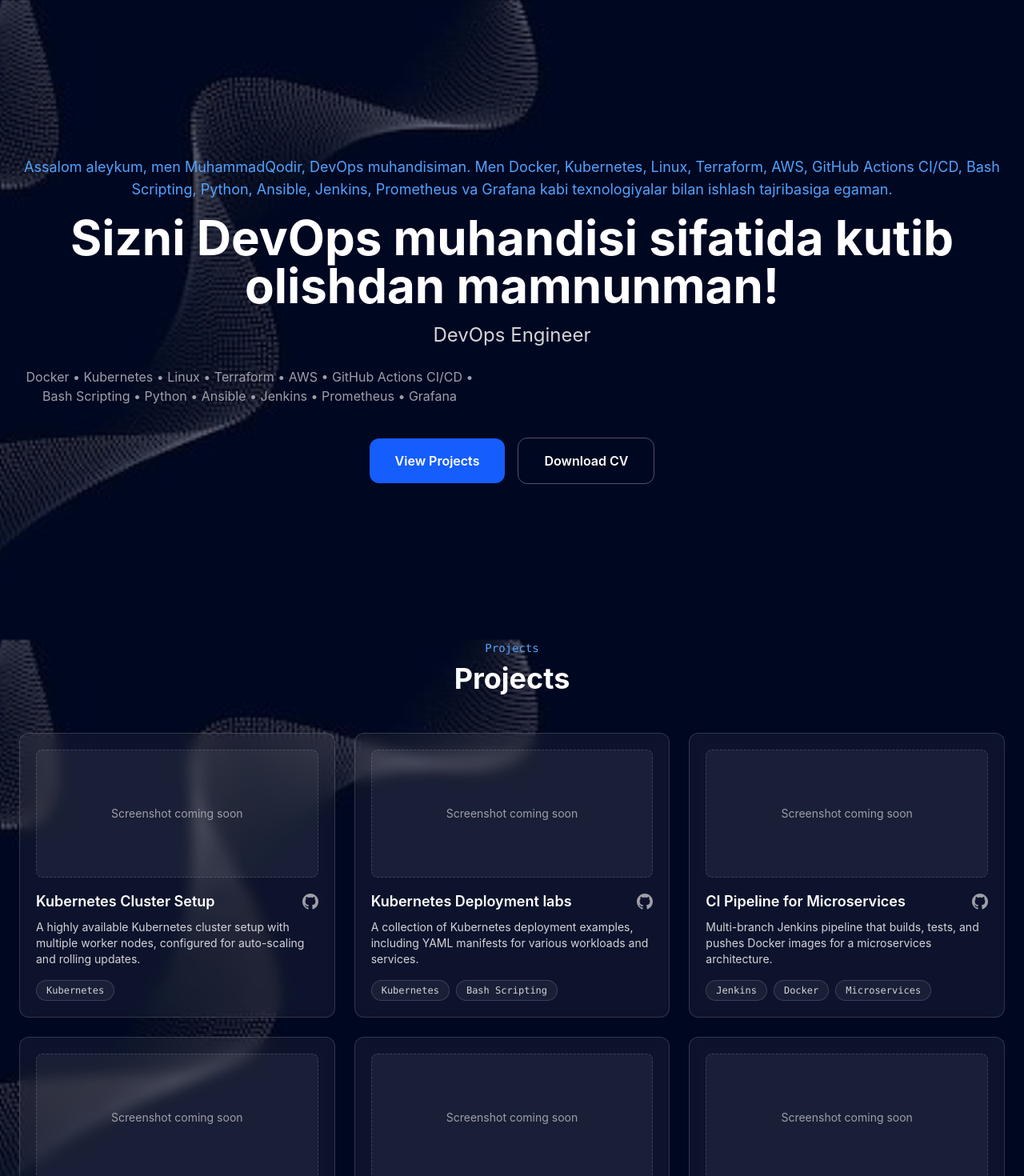
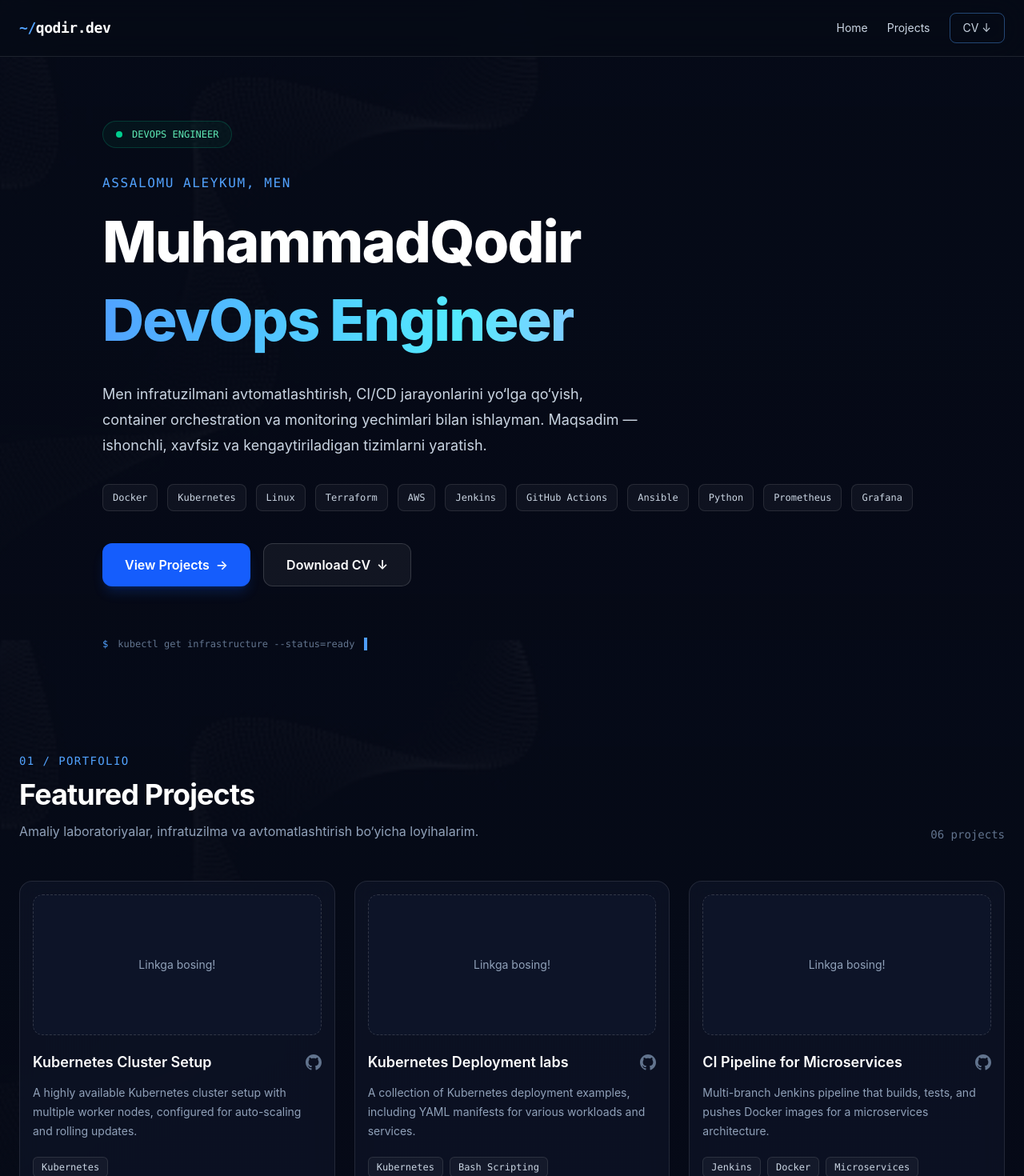
Before and after one commit to Ismoilov05/qodir-devops-portfolio, a React (Vite) app: page / in a window 1280 px wide. Shown: the top 1470 px of the page at 80% size. Built offline with nearby package versions, Linux system fonts and the light colour scheme.

Commit message:
ui updated

```diff
--- a/src/App.tsx
+++ b/src/App.tsx
@@ -1,19 +1,27 @@
+
 import { projects } from "./projects";
 
-function ProjectImage({ title, image }: { title: string; image: string }) {
+function ProjectImage({
+  title,
+  image,
+}: {
+  title: string;
+  image: string;
+}) {
   if (image) {
     return (
       <img
         src={image}
         alt={title}
-        className="h-40 w-full rounded-lg object-cover"
+        loading="lazy"
+        className="h-44 w-full rounded-xl object-cover transition duration-500 group-hover:scale-[1.02]"
       />
     );
   }
 
   return (
-    <div className="flex h-40 w-full items-center justify-center rounded-lg border border-dashed border-white/15 bg-white/5 text-sm text-zinc-400">
-      Screenshot coming soon
+    <div className="flex h-44 w-full items-center justify-center rounded-xl border border-dashed border-white/15 bg-slate-900/80 text-sm text-slate-400">
+      Linkga bosing!
     </div>
   );
 }
@@ -21,60 +29,153 @@ function ProjectImage({ title, image }: { title: string; image: string }) {
 export default function App() {
   return (
     <div
-      className="min-h-screen text-white"
+      className="min-h-screen overflow-hidden bg-[#060a16] text-white"
       style={{
-        backgroundImage: "url(/qodir-devops-portfolio/bg.jpg)",
+        backgroundImage:
+          "linear-gradient(rgba(6,10,22,0.88), rgba(6,10,22,0.96)), url(/qodir-devops-portfolio/bg.jpg)",
         backgroundSize: "cover",
         backgroundPosition: "center",
         backgroundAttachment: "fixed",
-        backgroundColor: "#060a16",
       }}
     >
+      {/* Navigation */}
+      <header className="sticky top-0 z-50 border-b border-white/10 bg-[#060a16]/80 backdrop-blur-xl">
+        <nav className="container mx-auto flex items-center justify-between px-6 py-4">
+          <a
+            href="#home"
+            className="font-mono text-lg font-bold tracking-tight"
+          >
+            <span className="text-blue-400">~/</span>qodir.dev
+          </a>
+
+          <div className="flex items-center gap-6 text-sm text-slate-300">
+            <a
+              href="#home"
+              className="transition hover:text-blue-400"
+            >
+              Home
+            </a>
+            <a
+              href="#projects"
+              className="transition hover:text-blue-400"
+            >
+              Projects
+            </a>
+            <a
+              href="/qodir-devops-portfolio/cv.pdf"
+              download
+              className="rounded-lg border border-blue-400/40 px-4 py-2 text-blue-300 transition hover:bg-blue-500/10"
+            >
+              CV ↓
+            </a>
+          </div>
+        </nav>
+      </header>
+
       {/* Hero */}
-      <section className="container mx-auto flex min-h-screen items-center justify-center px-6">
-        <div className="text-center">
-          <p className="mb-4 text-blue-400 text-lg">
-          Assalom aleykum, men MuhammadQodir, DevOps muhandisiman. Men Docker, Kubernetes, Linux, Terraform, AWS, GitHub Actions CI/CD, Bash Scripting, Python, Ansible, Jenkins, Prometheus va Grafana kabi texnologiyalar bilan ishlash tajribasiga egaman.
-          </p>
-          <p className="text-6xl font-bold">
-            Sizni DevOps muhandisi sifatida kutib olishdan mamnunman!
+      <main id="home">
+        <section className="container mx-auto flex min-h-[85vh] items-center px-6 py-20">
+          <div className="mx-auto w-full max-w-5xl">
+            <div className="mb-8 inline-flex items-center gap-3 rounded-full border border-emerald-400/20 bg-emerald-400/5 px-4 py-2 font-mono text-xs text-emerald-300">
+              <span className="h-2 w-2 animate-pulse rounded-full bg-emerald-400" />
+              DEVOPS ENGINEER
+            </div>
+
+            <p className="mb-4 font-mono text-sm tracking-widest text-blue-400 sm:text-base">
+              ASSALOMU ALEYKUM, MEN
             </p>
 
-          <h2 className="mt-4 text-2xl text-zinc-300">
+            <h1 className="max-w-4xl text-5xl font-extrabold leading-tight tracking-tight sm:text-6xl md:text-7xl">
+              MuhammadQodir
+              <span className="mt-2 block bg-gradient-to-r from-blue-400 via-cyan-300 to-violet-400 bg-clip-text text-transparent">
                 DevOps Engineer
-          </h2>
+              </span>
+            </h1>
 
-          <p className="mt-6 max-w-xl text-zinc-400">
-            Docker • Kubernetes • Linux • Terraform • AWS • GitHub Actions  CI/CD • Bash Scripting • Python • Ansible • Jenkins • Prometheus • Grafana
+            <p className="mt-8 max-w-2xl text-base leading-8 text-slate-300 sm:text-lg">
+              Men infratuzilmani avtomatlashtirish, CI/CD
+              jarayonlarini yo‘lga qo‘yish, container orchestration
+              va monitoring yechimlari bilan ishlayman.
+              Maqsadim — ishonchli, xavfsiz va kengaytiriladigan
+              tizimlarni yaratish.
             </p>
 
-          <div className="mt-10 flex flex-wrap items-center justify-center gap-4">
+            <div className="mt-8 flex flex-wrap gap-3">
+              {[
+                "Docker",
+                "Kubernetes",
+                "Linux",
+                "Terraform",
+                "AWS",
+                "Jenkins",
+                "GitHub Actions",
+                "Ansible",
+                "Python",
+                "Prometheus",
+                "Grafana",
+              ].map((tech) => (
+                <span
+                  key={tech}
+                  className="rounded-lg border border-white/10 bg-white/[0.04] px-3 py-2 font-mono text-xs text-slate-300 transition hover:border-blue-400/50 hover:text-blue-300"
+                >
+                  {tech}
+                </span>
+              ))}
+            </div>
+
+            <div className="mt-10 flex flex-wrap gap-4">
               <a
                 href="#projects"
-              className="inline-block rounded-xl bg-blue-600 px-8 py-4 font-semibold text-white transition hover:bg-blue-700"
+                className="inline-flex items-center gap-2 rounded-xl bg-blue-600 px-7 py-3.5 font-semibold shadow-lg shadow-blue-600/20 transition hover:-translate-y-0.5 hover:bg-blue-500"
               >
                 View Projects
+                <span aria-hidden="true">→</span>
               </a>
 
               <a
                 href="/qodir-devops-portfolio/cv.pdf"
                 download
-              className="inline-block rounded-xl border border-white/30 px-8 py-4 font-semibold text-white transition hover:border-blue-400 hover:text-blue-400"
+                className="inline-flex items-center gap-2 rounded-xl border border-white/15 bg-white/5 px-7 py-3.5 font-semibold text-white transition hover:border-blue-400/50 hover:bg-blue-500/10"
               >
                 Download CV
+                <span aria-hidden="true">↓</span>
               </a>
+            </div>
+
+            <div className="mt-16 flex items-center gap-3 font-mono text-xs text-slate-500">
+              <span className="text-blue-400">$</span>
+              <span>kubectl get infrastructure --status=ready</span>
+              <span className="h-4 w-1 animate-pulse bg-blue-400" />
             </div>
           </div>
         </section>
 
         {/* Projects */}
-      <section id="projects" className="container mx-auto px-6 pb-24">
-        <p className="mb-2 text-center font-mono text-sm text-blue-400">
-          Projects
+        <section
+          id="projects"
+          className="container mx-auto scroll-mt-24 px-6 pb-24 pt-12"
+        >
+          <div className="mb-12">
+            <p className="mb-3 font-mono text-sm tracking-widest text-blue-400">
+              01 / PORTFOLIO
             </p>
-        <h2 className="mb-12 text-center text-4xl font-bold">
-          Projects
+
+            <div className="flex flex-col justify-between gap-4 sm:flex-row sm:items-end">
+              <div>
+                <h2 className="text-3xl font-bold tracking-tight sm:text-4xl">
+                  Featured Projects
                 </h2>
+                <p className="mt-3 max-w-xl leading-7 text-slate-400">
+                  Amaliy laboratoriyalar, infratuzilma va
+                  avtomatlashtirish bo‘yicha loyihalarim.
+                </p>
+              </div>
+
+              <span className="font-mono text-sm text-slate-500">
+                {String(projects.length).padStart(2, "0")} projects
+              </span>
+            </div>
+          </div>
 
           <div className="grid gap-6 sm:grid-cols-2 lg:grid-cols-3">
             {projects.map((project) => (
@@ -83,41 +184,65 @@ export default function App() {
                 href={project.githubUrl}
                 target="_blank"
                 rel="noopener noreferrer"
-              className="group flex flex-col rounded-xl border border-white/15 bg-white/5 p-5 backdrop-blur-sm transition hover:border-blue-400/60 hover:bg-white/10"
+                className="group flex flex-col rounded-2xl border border-white/10 bg-slate-900/60 p-4 backdrop-blur-md transition duration-300 hover:-translate-y-1 hover:border-blue-400/40 hover:bg-slate-900/90 hover:shadow-xl hover:shadow-blue-950/30"
               >
-              <ProjectImage title={project.title} image={project.image} />
+                <div className="overflow-hidden rounded-xl">
+                  <ProjectImage
+                    title={project.title}
+                    image={project.image}
+                  />
+                </div>
 
-              <div className="mt-4 flex items-start justify-between gap-4">
-                <h3 className="text-lg font-semibold transition group-hover:text-blue-400">
+                <div className="mt-5 flex items-start justify-between gap-3">
+                  <h3 className="text-lg font-semibold leading-7 transition group-hover:text-blue-300">
                     {project.title}
                   </h3>
+
                   <svg
                     viewBox="0 0 24 24"
-                  className="mt-1 h-5 w-5 flex-shrink-0 fill-current text-zinc-400 transition group-hover:text-blue-400"
+                    className="mt-1 h-5 w-5 flex-shrink-0 fill-current text-slate-500 transition group-hover:text-blue-400"
                     aria-hidden="true"
                   >
                     <path d="M12 0c-6.626 0-12 5.373-12 12 0 5.302 3.438 9.8 8.207 11.387.599.111.793-.261.793-.577v-2.234c-3.338.726-4.033-1.416-4.033-1.416-.546-1.387-1.333-1.756-1.333-1.756-1.089-.745.083-.729.083-.729 1.205.084 1.839 1.237 1.839 1.237 1.07 1.834 2.807 1.304 3.492.997.107-.775.418-1.305.762-1.604-2.665-.305-5.467-1.334-5.467-5.931 0-1.311.469-2.381 1.236-3.221-.124-.303-.535-1.524.117-3.176 0 0 1.008-.322 3.301 1.23.957-.266 1.983-.399 3.003-.404 1.02.005 2.047.138 3.006.404 2.291-1.552 3.297-1.23 3.297-1.23.653 1.653.242 2.874.118 3.176.77.84 1.235 1.911 1.235 3.221 0 4.609-2.807 5.624-5.479 5.921.43.372.823 1.102.823 2.222v3.293c0 .319.192.694.801.576 4.765-1.589 8.199-6.086 8.199-11.386 0-6.627-5.373-12-12-12z" />
                   </svg>
                 </div>
 
-              <p className="mt-2 flex-1 text-sm text-zinc-300">
+                <p className="mt-3 flex-1 text-sm leading-6 text-slate-400">
                   {project.description}
                 </p>
 
-              <div className="mt-4 flex flex-wrap gap-2">
+                <div className="mt-5 flex flex-wrap gap-2">
                   {project.tags.map((tag) => (
                     <span
                       key={tag}
-                    className="rounded-full border border-white/15 bg-white/5 px-3 py-1 font-mono text-xs text-zinc-300"
+                      className="rounded-md border border-white/10 bg-white/[0.04] px-2.5 py-1 font-mono text-xs text-slate-300"
                     >
                       {tag}
                     </span>
                   ))}
                 </div>
+
+                <div className="mt-5 border-t border-white/[0.08] pt-4 text-sm font-medium text-blue-400 transition group-hover:text-blue-300">
+                  View on GitHub <span aria-hidden="true">↗</span>
+                </div>
               </a>
             ))}
           </div>
         </section>
+      </main>
+
+      {/* Footer */}
+      <footer className="border-t border-white/10 bg-black/20">
+        <div className="container mx-auto flex flex-col items-center justify-between gap-3 px-6 py-7 text-center text-sm text-slate-500 sm:flex-row sm:text-left">
+          <p>
+            <span className="font-mono text-blue-400">~/</span>
+            qodir.dev
+          </p>
+          <p>
+            Built with React, TypeScript &amp; Tailwind CSS
+          </p>
+        </div>
+      </footer>
     </div>
   );
 }
```
Lines whose indentation alone changed are shown as unchanged.
